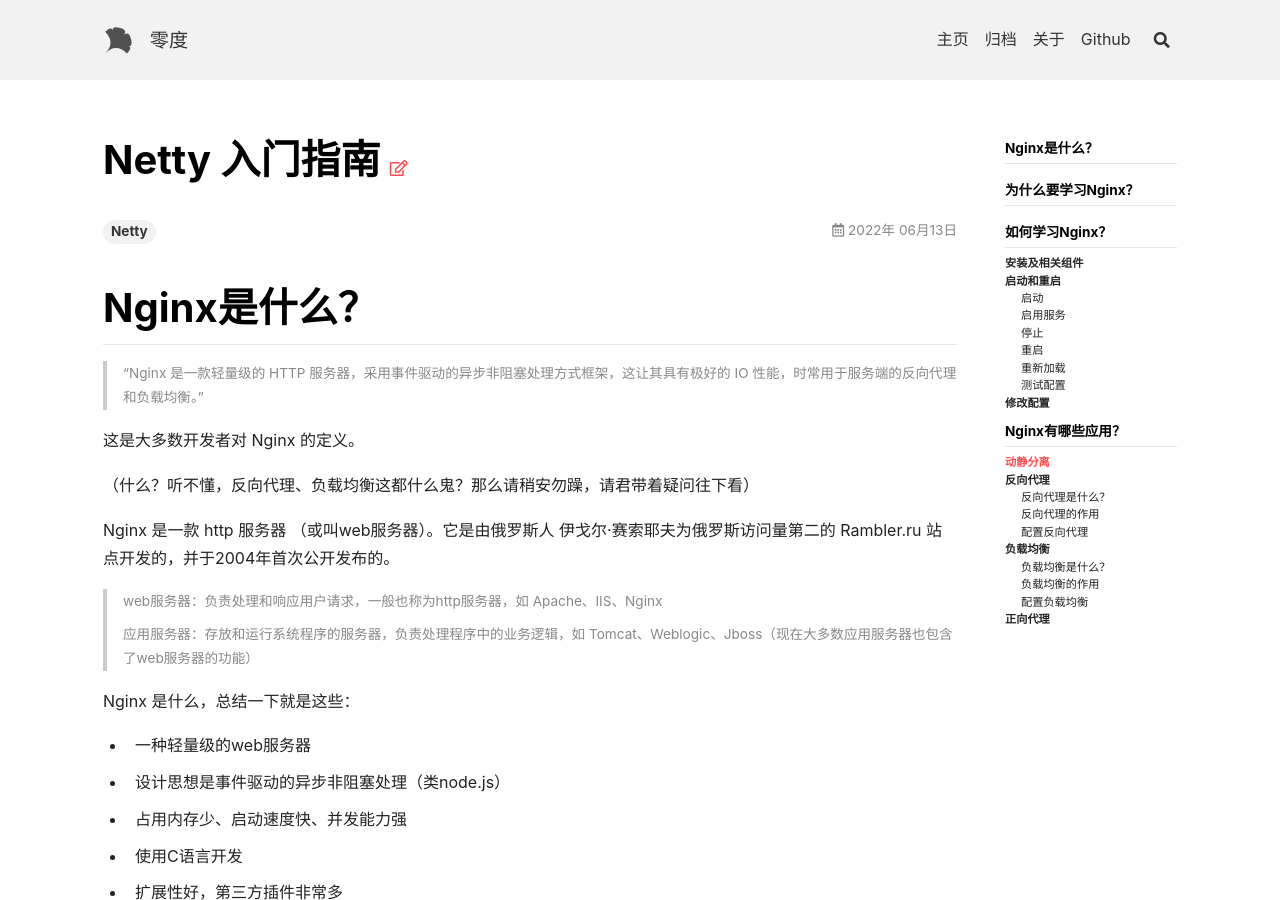
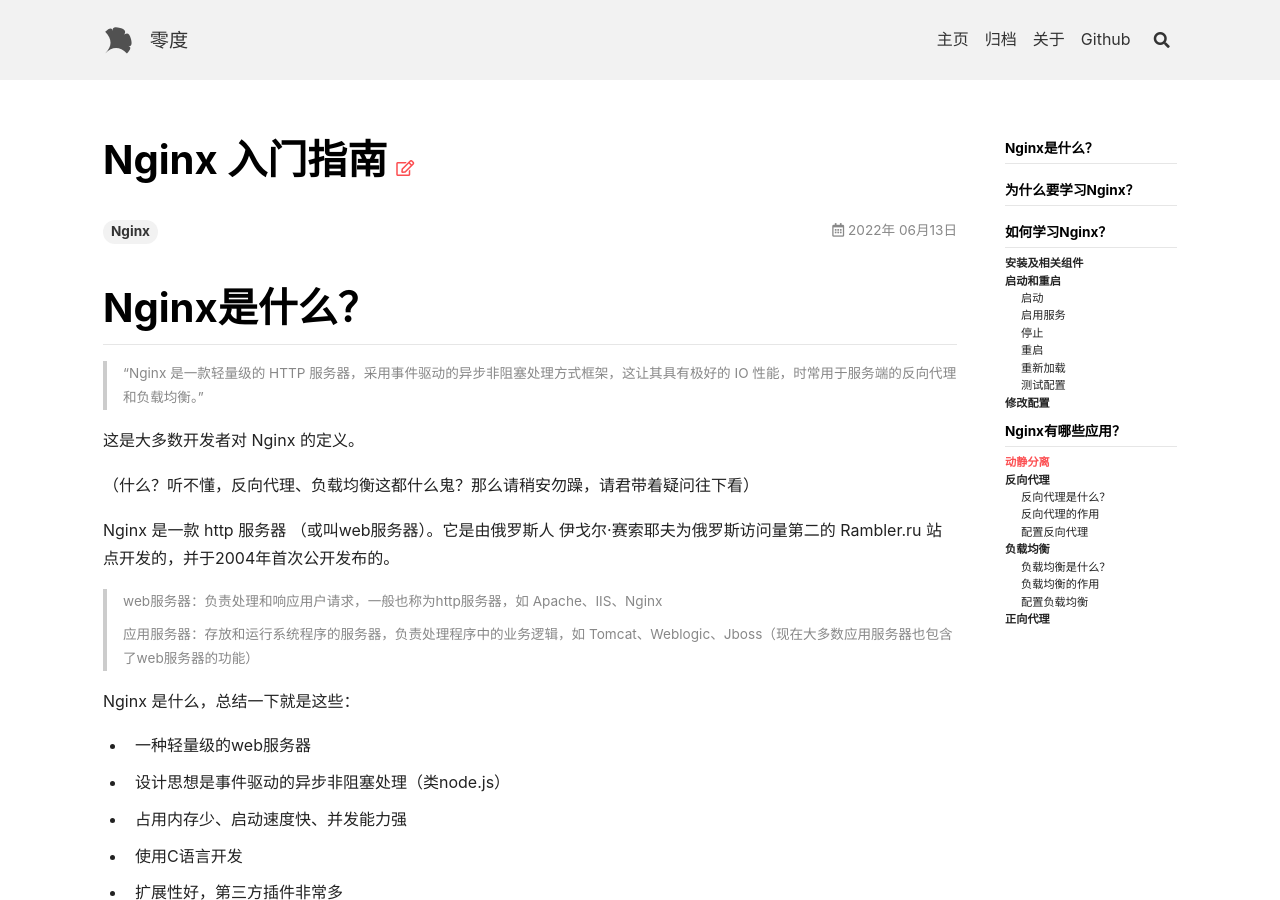
Before and after one commit to hsfengbyte/hsfengbyte.github.io, a Jekyll site: the page built from _posts/2022-06-13-netty-getting-started-guide.md, in a window 1280 px wide and 900 px high. Built offline with Jekyll 4.4.1, drawn with Linux system fonts in a browser that asks for light colours; nearby versions of some CDN libraries.

Commit message:
Nginx 入门指南

```diff
--- a/_posts/2022-06-13-netty-getting-started-guide.md
+++ b/_posts/2022-06-13-netty-getting-started-guide.md
@@ -1,6 +1,6 @@
 ---
-title: Netty 入门指南
-tags: Netty
+title: Nginx 入门指南
+tags: Nginx
 ---
 
 # Nginx是什么？
```
